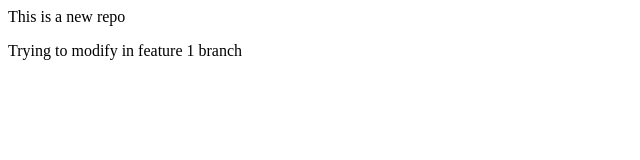
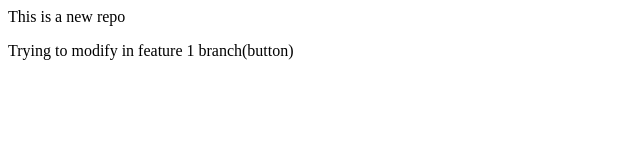
Before and after one commit to AnkithaShetty01/localrepo, a plain HTML site: page index.html in a window 1280 px wide. Shown: the full height of the page, 0-640 px from the left. Drawn offline with Linux system fonts and the light colour scheme.

```diff
--- a/index.html
+++ b/index.html
@@ -1,2 +1,2 @@
 <p>This is a new repo</p>
-<p>Trying to modify in feature 1 branch</p>
+<p>Trying to modify in feature 1 branch(button)</p>
```
